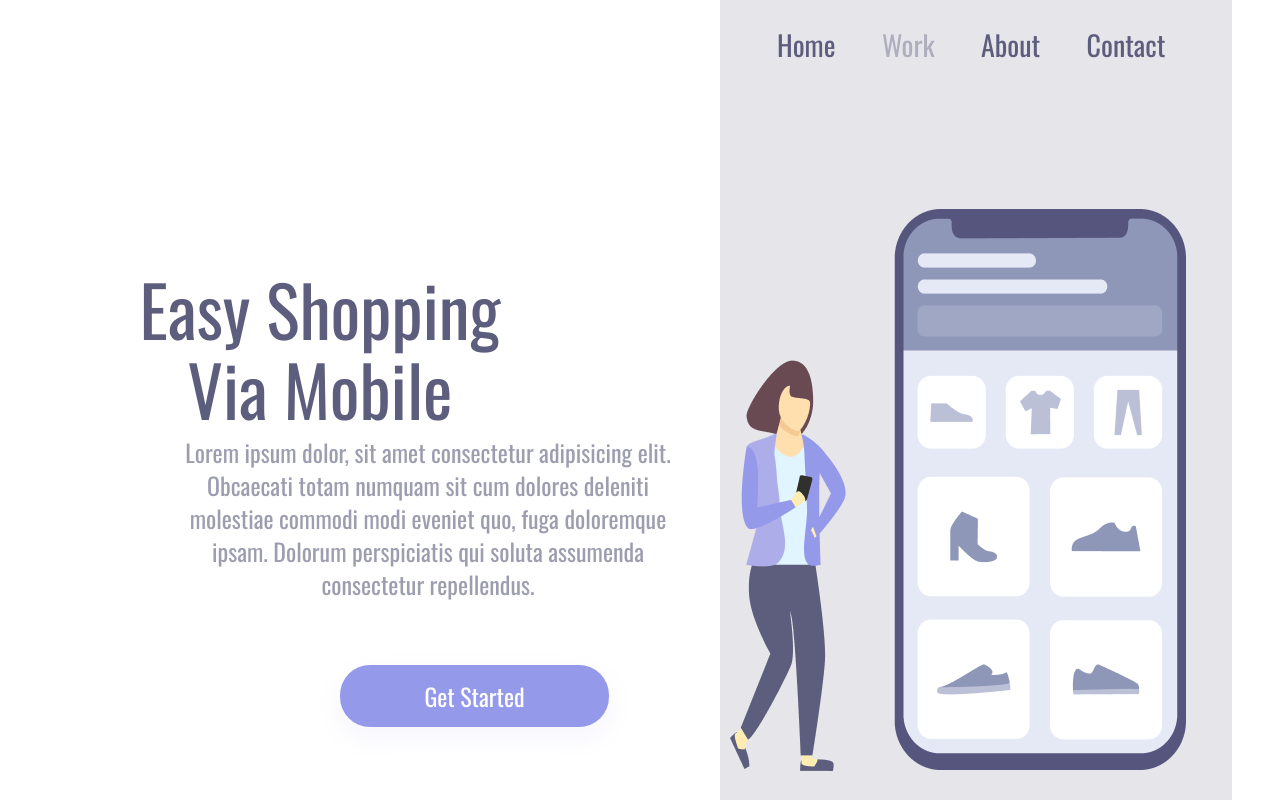
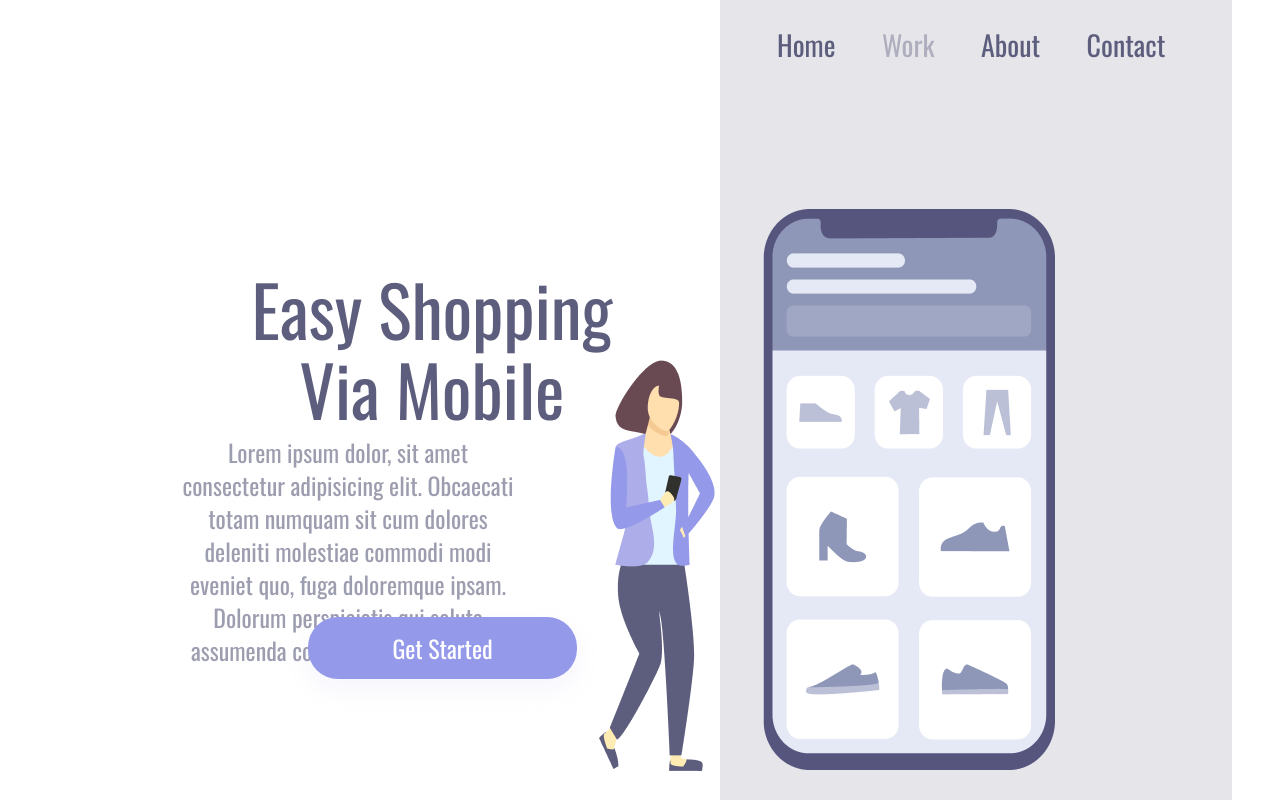
Before and after one commit to Edworld10/easy-shopping, a plain HTML site: page CSS/Projeto 1 responsivo/Index.html in a window 1280 px wide. Drawn offline with nearby package versions, Linux system fonts and the light colour scheme.

Commit message:
atualizando projeto

```diff
--- a/CSS/Projeto 1 responsivo/styles.css
+++ b/CSS/Projeto 1 responsivo/styles.css
@@ -26,13 +26,13 @@ img {
 
     position: relative;
     top: 18%;
-    left: 10px;
+    right: 121px;
 }
 h1 {
     display: block;
     width: 368px;
     height: 60px;
-    margin: 108px 0px;
+    margin: 108px 112px;
     text-align: center;
     font-weight: 400;
     font-size: 70px;
@@ -90,7 +90,7 @@ a:active {
 h2 {
     margin: 24px 0 0 57px;
 }
-@media screen and (max-width: 800px) {
+@media screen and (max-width: 700px) {
     .container-left {
         width: 100%;
         height: 50%;
@@ -127,11 +127,13 @@ h2 {
         text-align: center;
         font-size: 24px;
         line-height: 33px;
+        padding-right: 160px;
 
 }
 
     button {
         display: block;
-        margin: 12px 0px 6px 204px;
+        margin: -48px 0px 6px 172px;
         padding: 2px;
+        position: absolute;
     }
```
